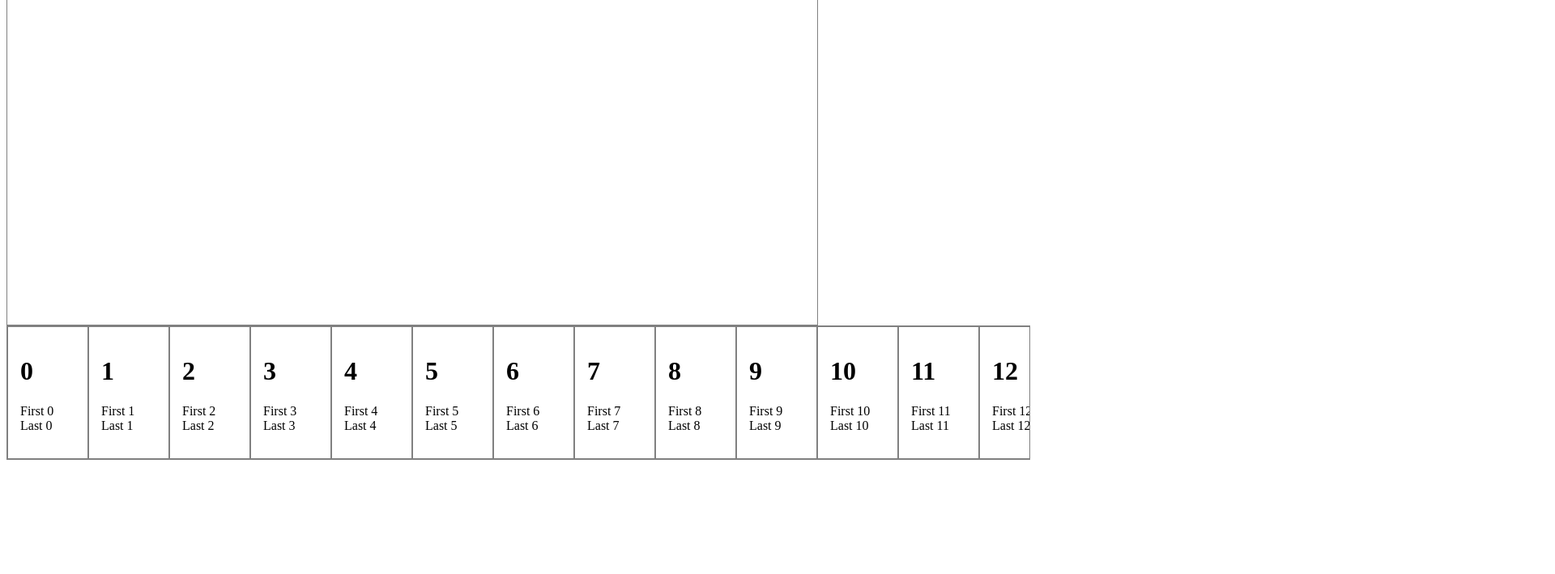
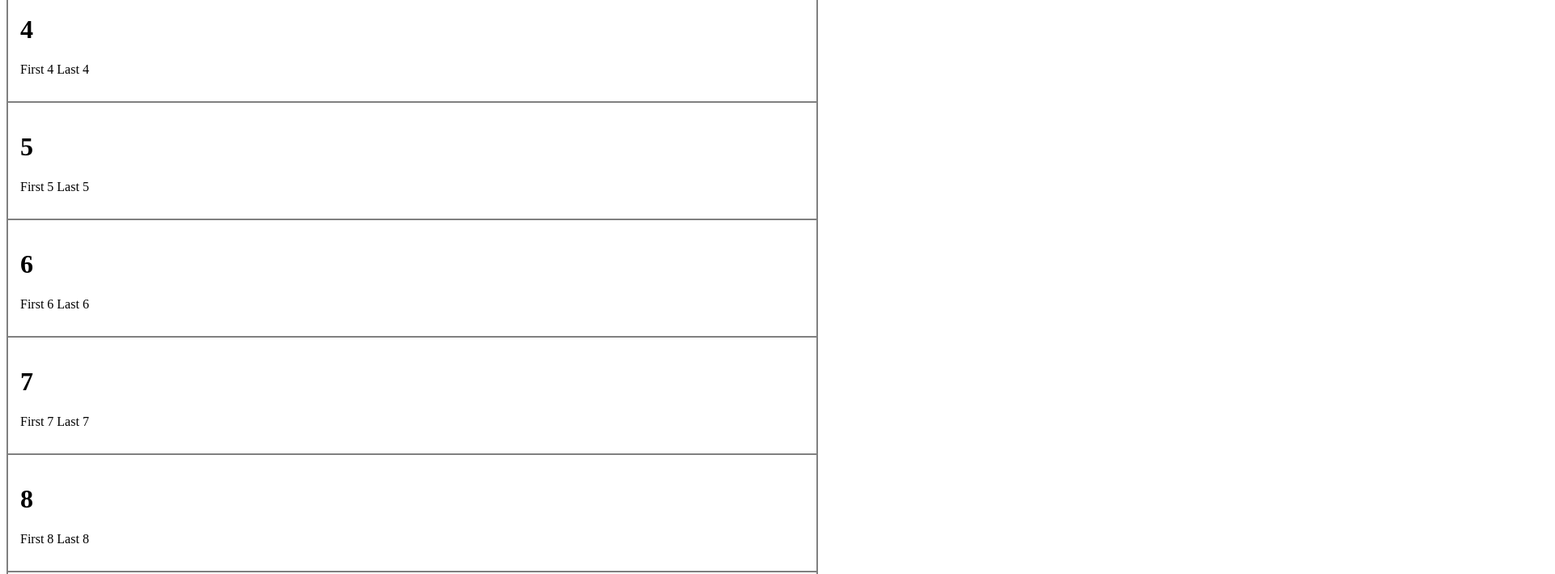
Before and after one commit to Ropack/dotvvm-virtual-foreach, a website: page index.html in a window 1280 px wide. Shown: the part 1600-2309 px from the top of the page at 81% size, 1920 px wide, since content can reach past the window. Drawn offline with Linux system fonts and the light colour scheme.

Commit message:
Fix indexes calculation

```diff
--- a/index.html
+++ b/index.html
@@ -19,7 +19,7 @@
         }
 
         .virtualized-list-horizontal {
-            max-width: 2400px;
+            width: 2400px;
             overflow-x: scroll;
         }
 
@@ -36,7 +36,7 @@
         }
         .virtualized-list-vertical-custom {
             width: 1000px;
-            margin-top: 500px;
+            margin-top: 1000px;
         }
         .card-custom {
             padding: 15px;
--- a/scripts/virtualized-foreach.js
+++ b/scripts/virtualized-foreach.js
@@ -31,6 +31,7 @@
                 console.log("Window has been scrolled. Updating scroll values: top=" + this.scrollY + ", left=" + this.scrollX);
                 scrollInfo.windowScrollTop(this.scrollY);
                 scrollInfo.windowScrollLeft(this.scrollX);
+                elementPosition(element.parentElement.getBoundingClientRect());
             };
             var elementScrollHandler = function () {
                 console.log("Element has been scrolled. Updating scroll values: top=" + this.scrollTop + ", left=" + this.scrollLeft);
@@ -43,25 +44,8 @@
             console.log("u" + element.parentElement.clientHeight);
             var visibleElementHeight = ko.observable(element.parentElement.clientHeight);
             var visibleElementWidth = ko.observable(element.parentElement.clientWidth);
-            var visibleHeight = ko.computed(function () {
-                if (visibleElementHeight() < window.innerHeight) {
-                    console.log("Returned window height:" + window.innerHeight);
-                    return window.innerHeight;
-                }
-                else {
-                    return visibleElementHeight();
-                }
-            });
-            var visibleWidth = ko.computed(function () {
-                if (visibleElementWidth() < window.innerWidth) {
-                    return window.innerWidth;
-                }
-                else {
-                    return visibleElementWidth();
-                }
-            });
             // create sub array and calculate paddings
-            var visibleArray = ko.computed(function () { return getVisibleSubArray(element, scrollInfo, rowHeight, columnWidth, elementPosition, visibleHeight, visibleWidth, array, isHorizontalMode); });
+            var visibleArray = ko.computed(function () { return getVisibleSubArray(element, scrollInfo, rowHeight, columnWidth, elementPosition, visibleElementHeight, visibleElementWidth, array, isHorizontalMode); });
             // alert("update");
             // create foreach binding with only subarray items
             var foreachResult = ko.bindingHandlers['foreach']['update'](element, function () { return visibleArray; }, allBindingsAccessor, viewModel, bindingContext);
@@ -80,14 +64,14 @@
         var arrayLength = array.length || 0;
         var unitSize;
         var scrollPosition;
-        var windowScrollPosition;
+        // let windowScrollPosition: KnockoutObservable<number>;
         var windowSize;
         var visibleSize;
         var elementPosition;
         if (isHorizontalMode) {
             unitSize = columnWidth;
             scrollPosition = scrollInfo.elementScrollLeft;
-            windowScrollPosition = scrollInfo.windowScrollLeft;
+            // windowScrollPosition = scrollInfo.windowScrollLeft;
             visibleSize = visibleWidth;
             elementPosition = elementPositionRect().left;
             windowSize = window.innerWidth;
@@ -95,7 +79,7 @@
         else {
             unitSize = rowHeight;
             scrollPosition = scrollInfo.elementScrollTop;
-            windowScrollPosition = scrollInfo.windowScrollTop;
+            // windowScrollPosition = scrollInfo.windowScrollTop;
             visibleSize = visibleHeight;
             elementPosition = elementPositionRect().top;
             windowSize = window.innerHeight;
@@ -116,18 +100,25 @@
             }
         }
         // calculate startIndex
-        var startPosition = scrollPosition() + windowScrollPosition() - elementPosition;
+        var startPosition = scrollPosition();
+        var endPosition = 0;
+        if (elementPosition < 0) {
+            startPosition -= elementPosition;
+        }
         var startIndex = Math.floor(startPosition / unitSize) - itemsOverplusBegin;
         if (startIndex < 0) {
             startIndex = 0;
+            startPosition = 0;
         }
-        var endPosition;
-        var displayableElementSize = visibleSize() + elementPosition - windowScrollPosition();
+        var displayableElementSize = visibleSize() + elementPosition;
         if (displayableElementSize > windowSize) {
-            endPosition = startPosition + windowSize;
+            endPosition += startPosition + windowSize;
+            if (elementPosition > 0) {
+                endPosition -= elementPosition;
+            }
         }
         else {
-            endPosition = startPosition + displayableElementSize;
+            endPosition += startPosition + displayableElementSize;
         }
         var endIndex = Math.floor(endPosition / unitSize) + itemsOverplusEnd;
         if (endIndex >= arrayLength) {
```
Also changed, not shown: scripts/virtualized-foreach.ts (+17 -26 lines).
